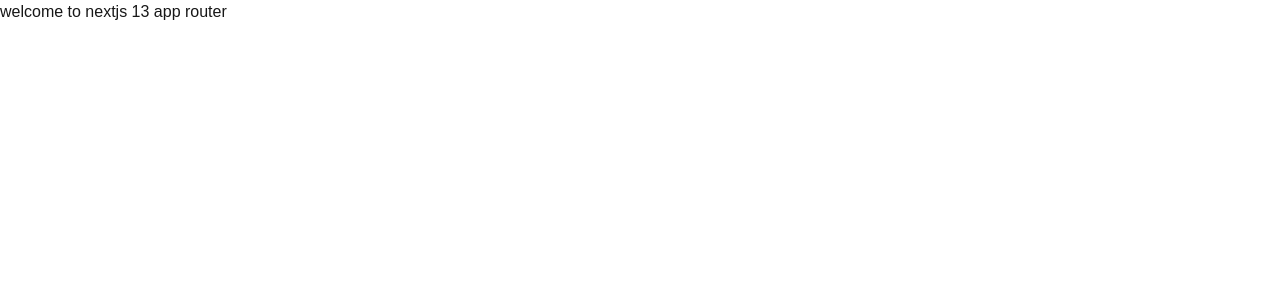
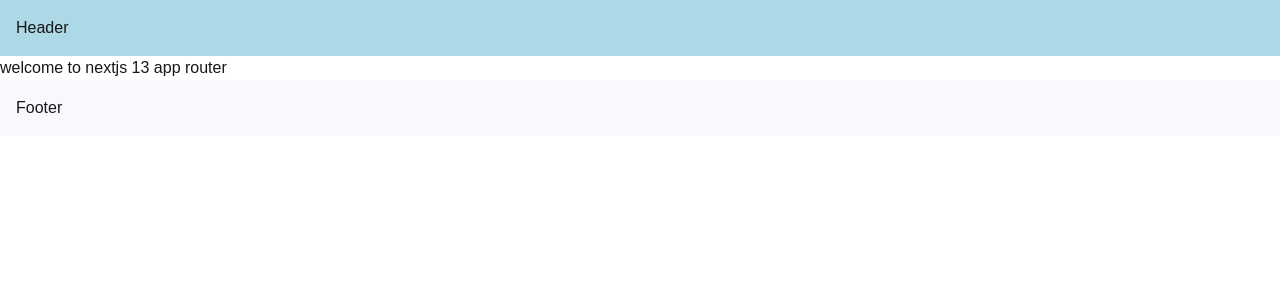
Before and after one commit to AKLIGO/Bases_Next_Js, a Next.js app: page / in a window 1280 px wide. Shown: the top 300 px of the page. Built offline with nearby package versions, Linux system fonts and the light colour scheme.

Commit message:
la mise a page simple

```diff
--- a/app/layout.tsx
+++ b/app/layout.tsx
@@ -23,11 +23,31 @@
   children: React.ReactNode;
 }>) {
   return (
-    <html
-      lang="en"
-      className={`${geistSans.variable} ${geistMono.variable} h-full antialiased`}
-    >
-      <body className="min-h-full flex flex-col">{children}</body>
+    <html lang="en">
+
+      <body>
+        <header
+        style={{
+          backgroundColor:"lightblue",
+          padding:"1rem",
+          // display:"flex",
+          // gap:"1rem"
+        }}>
+
+          <p>Header</p>
+
+        </header>
+        {children}
+        <footer
+        style={{
+          backgroundColor:"ghostwhite",
+          padding:"1rem",
+          // display:"flex",
+          // gap:"1rem"
+        }}>
+          <p>Footer</p>
+        </footer>
+      </body>
     </html>
   );
 }
```
